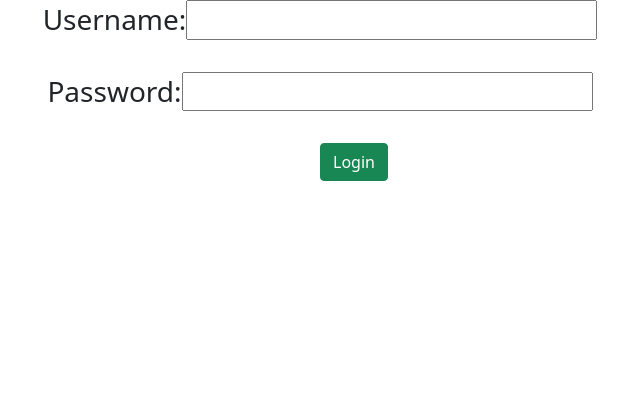
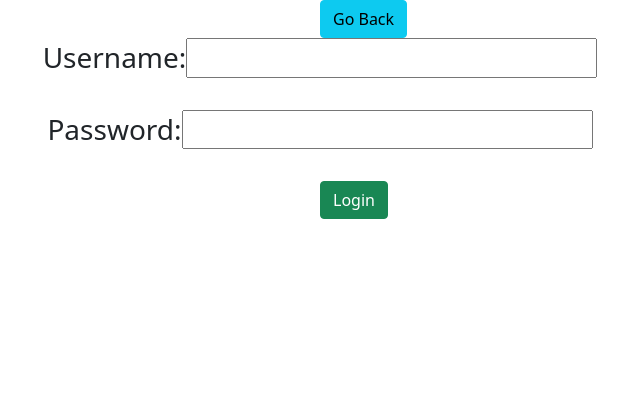
Before and after one commit to pplulee/eatwhat, a PHP site: page /admin/login.php in a window 1280 px wide. Shown: the top 420 px of the page, without its empty margins (320-960 px from the left). Run offline with PHP 8.4, Linux system fonts and the light colour scheme.

Commit message:
后台登录页面添加返回按钮

```diff
--- a/admin/login.php
+++ b/admin/login.php
@@ -16,6 +16,7 @@ if (isset($_POST["submit"])) {
 ?>
 <body>
 <div class="container" style="align-self: center; position: relative;">
+    <a href="../index.php" style="position: relative; left: 50%; right: 50%"><button type="button" class="btn btn-info">Go Back</button></a>
 <form action="login.php" method="post">
     <h3 style="text-align: center">Username:<input type="text" name="username"></h3>
     <br>
```
